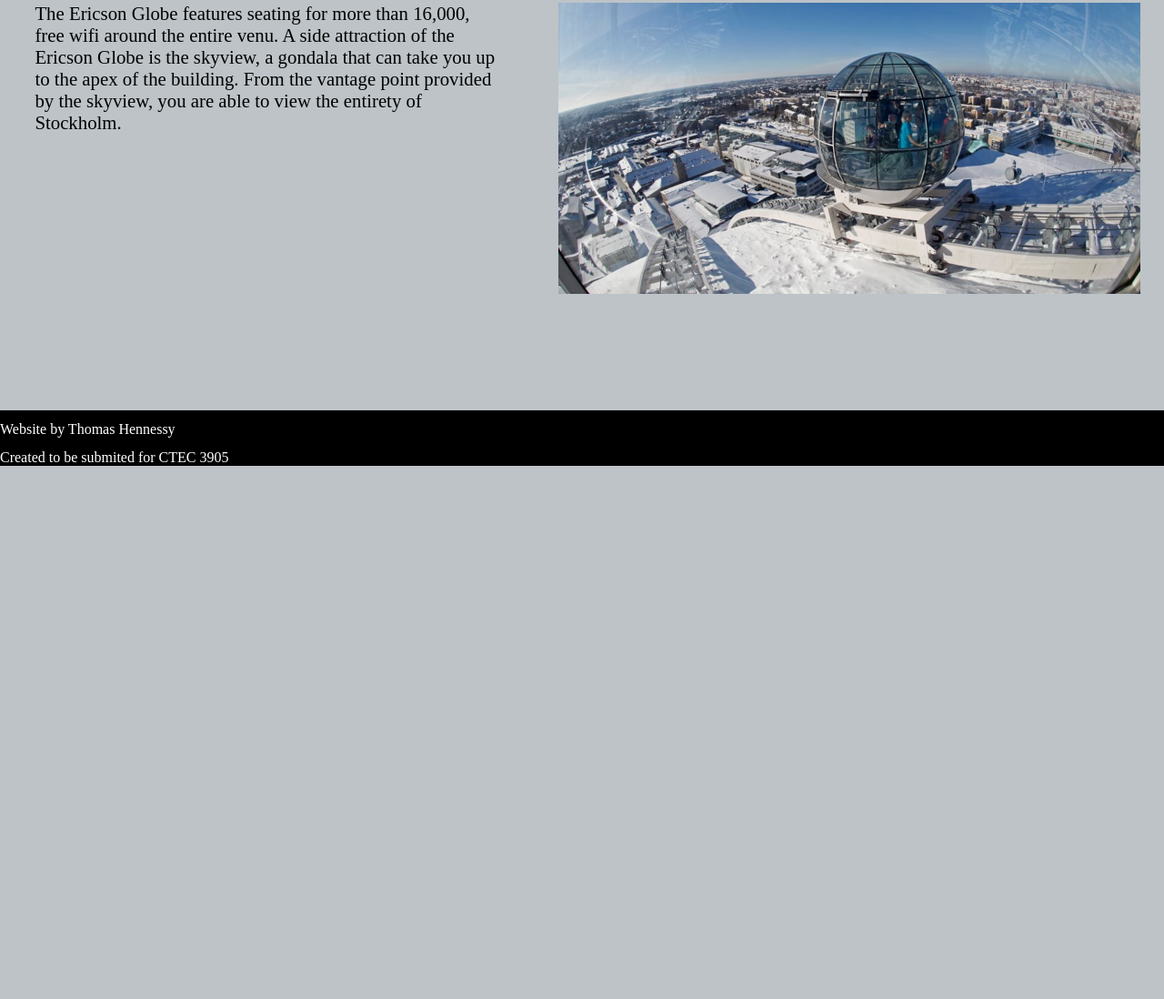
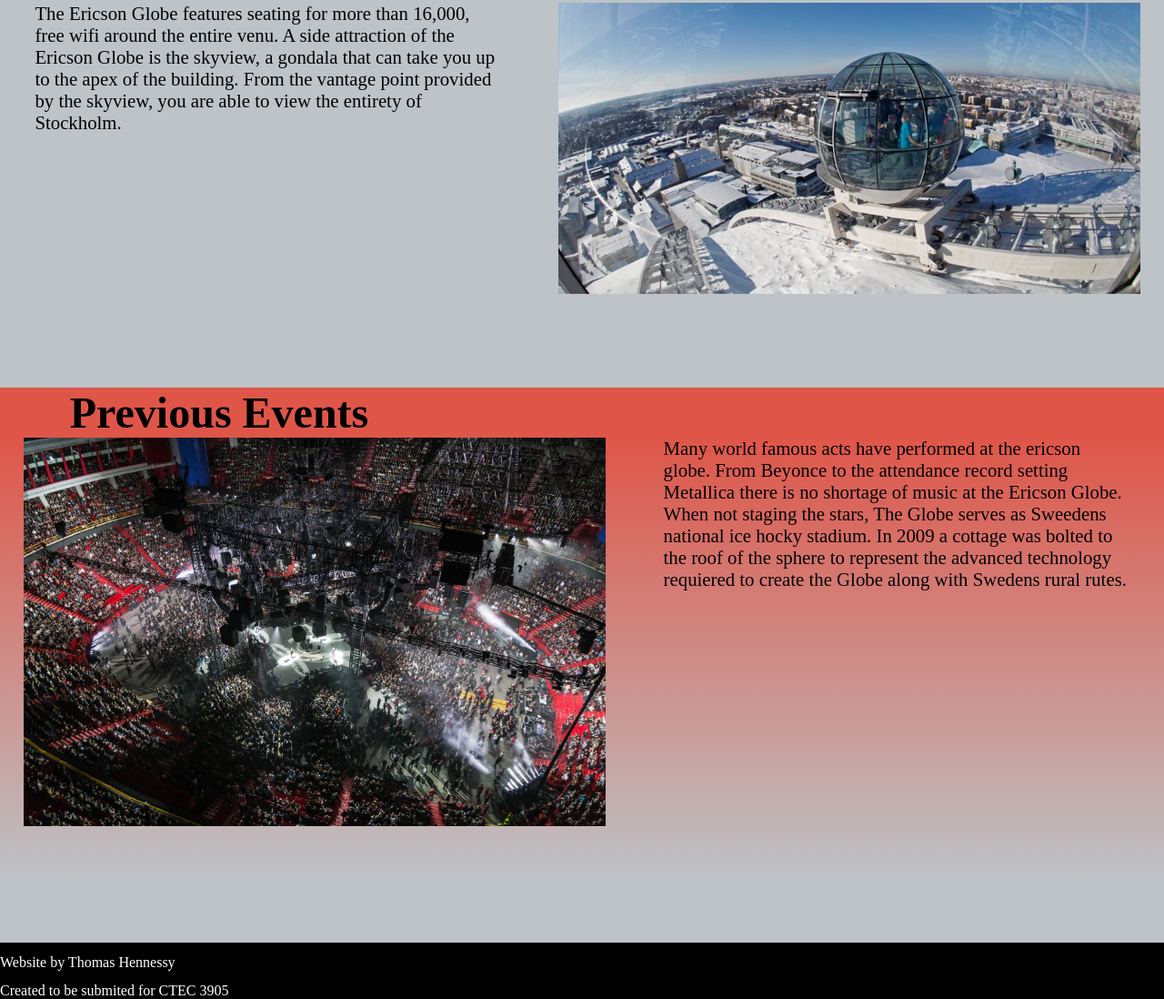
Before and after one commit to thomas-hennessy-work/Front-End-Web-Development, a plain HTML site: page location.html in a window 1280 px wide. Shown: the part 1280-2378 px from the top of the page at 91% size. Before the commit the page ends 1792 px from the top, so only its background shows below. Drawn offline with Linux system fonts and the light colour scheme.

Commit message:
Added faded red background + information about location.

```diff
--- a/css/styles.css
+++ b/css/styles.css
@@ -373,7 +373,7 @@ tr:nth-child(even){
 
   .text-group-container:nth-of-type(even){
     flex-direction: row-reverse;
-    background-color: #DF5649;
+    background: linear-gradient(#DF5649, #bdc3c7);
     background-clip: padding-box;
   }
 
--- a/location.html
+++ b/location.html
@@ -44,6 +44,16 @@
       <img class="informative-image" src="images/globe-arena-skyview.jpg" alt="image of the view from the skyview">
     </div>
 
+    <h2> Previous Events </h2>
+    <div class="text-group-container">
+      <div class="informative-text">
+        Many world famous acts have performed at the ericson globe. From Beyonce to the attendance record setting Metallica there is no shortage of music
+        at the Ericson Globe. When not staging the stars, The Globe serves as Sweedens national ice hocky stadium. In 2009 a cottage was bolted to the roof
+        of the sphere to represent the advanced technology requiered to create the Globe along with Swedens rural rutes.
+      </div>
+      <img class="informative-image" src="images/globe-metalica.jpg" alt="Metalica setting up for a concert in the Globe">
+    </div>
+
     <footer>
       <div class="footer-text">Website by Thomas Hennessy</div>
       <div class="footer-text">Created to be submited for CTEC 3905</div>
```
Also changed, not shown: images/globe-metalica.jpg (added).
